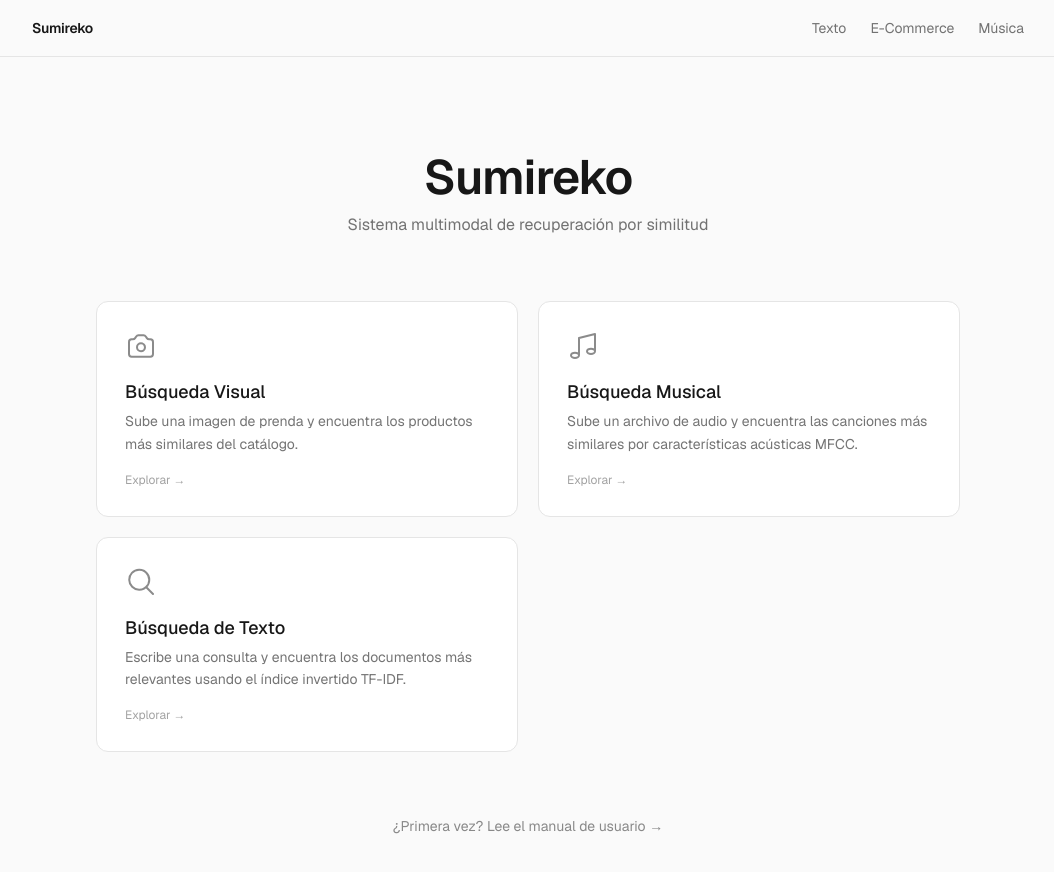
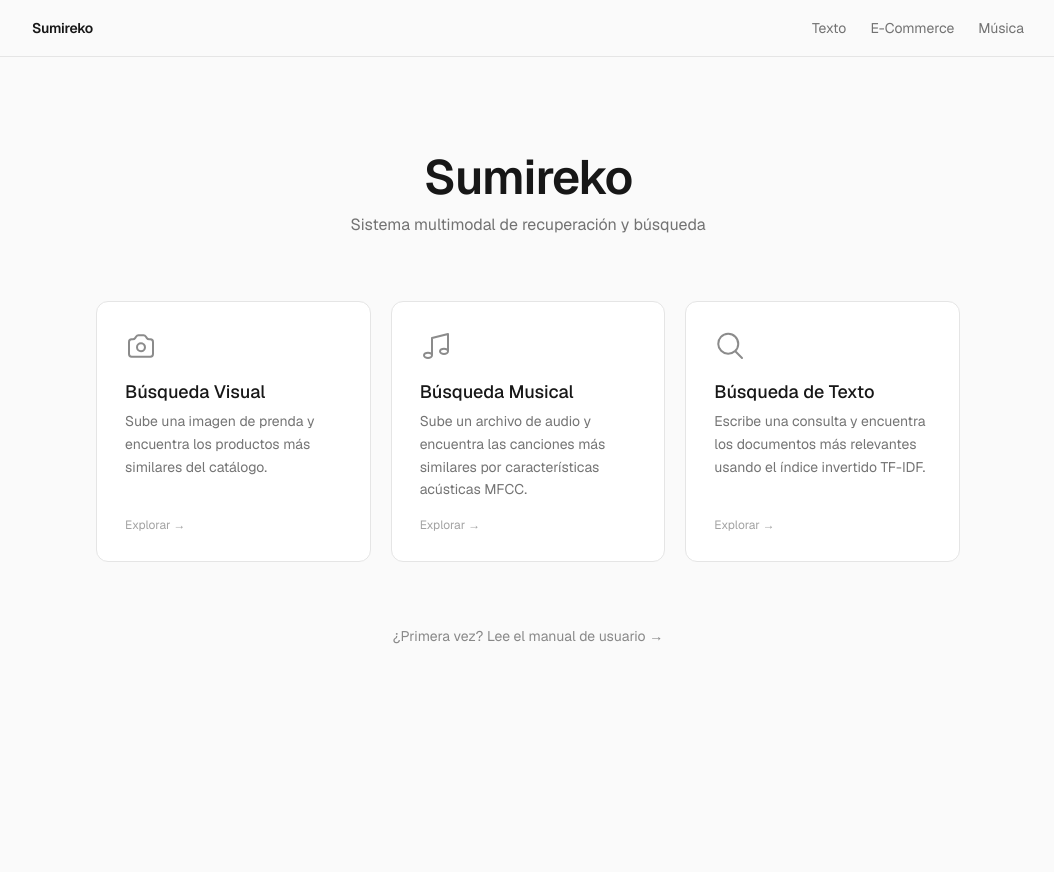
Before and after one commit to project-sdm/sumireko-frontend, a Next.js app: page / in a window 1280 px wide. Shown: the top 872 px of the page, without its empty margins (112-1166 px from the left). After the commit the page ends 800 px from the top, so only its background shows below. Built offline with nearby package versions, Linux system fonts and the light colour scheme.

Commit message:
fix: polish home page and site metadata

```diff
--- a/src/app/layout.tsx
+++ b/src/app/layout.tsx
@@ -12,7 +12,7 @@ const geistMono = Geist_Mono({
 export const metadata: Metadata = {
   title: "Sumireko",
   description:
-    "Sistema multimodal de recuperación por similitud: imágenes y audio.",
+    "Sistema multimodal de recuperación por similitud: texto, imágenes y audio.",
 };
 
 export default function RootLayout({
--- a/src/app/page.tsx
+++ b/src/app/page.tsx
@@ -78,11 +78,11 @@ export default function Home() {
       <div className="text-center flex flex-col gap-3">
         <h1 className="text-5xl font-semibold tracking-tight">Sumireko</h1>
         <p className="text-foreground/60">
-          Sistema multimodal de recuperación por similitud
+          Sistema multimodal de recuperación y búsqueda
         </p>
       </div>
 
-      <div className="grid grid-cols-1 md:grid-cols-2 gap-5 w-full">
+      <div className="grid grid-cols-1 sm:grid-cols-2 md:grid-cols-3 gap-5 w-full">
         {apps.map((app) => (
           <Link
             key={app.href}
```
